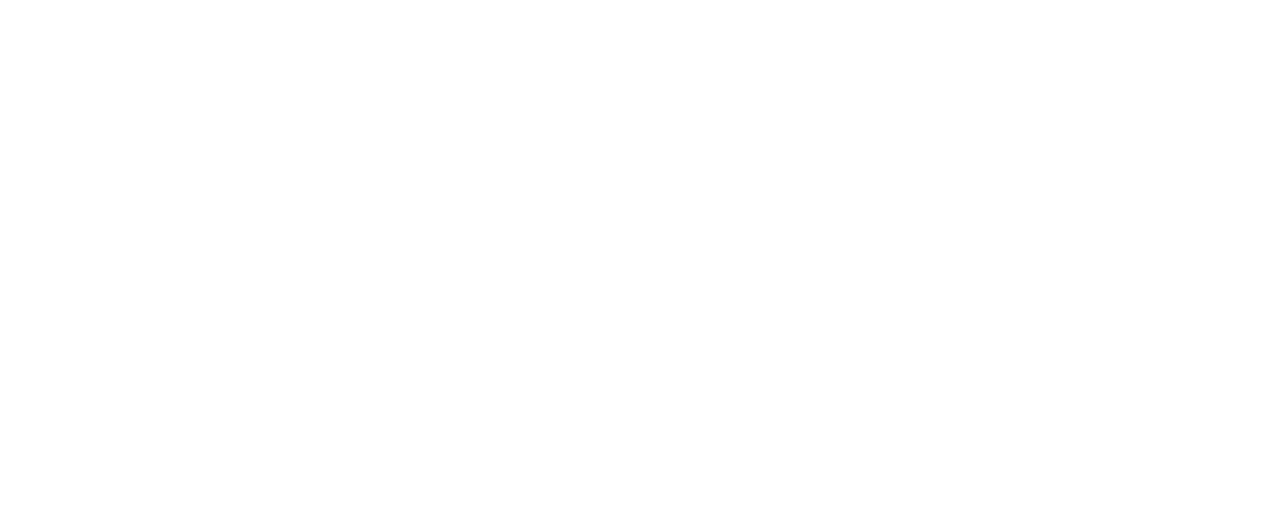
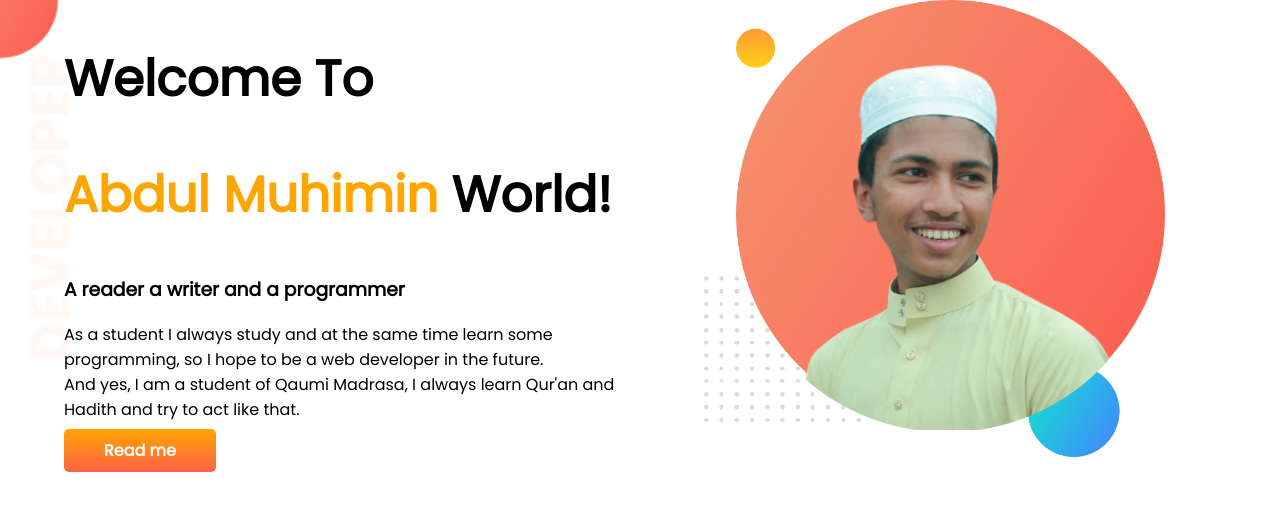
Before and after one commit to abdulmuhaimin2050/Developar-Portfolio, a plain HTML site: page index.html in a window 1280 px wide. Drawn offline with Linux system fonts and the light colour scheme.

Commit message:
some disain added

```diff
--- a/index.html
+++ b/index.html
@@ -1,13 +1,34 @@
 <!DOCTYPE html>
 <html lang="en">
+
 <head>
     <meta charset="UTF-8">
     <meta http-equiv="X-UA-Compatible" content="IE=edge">
     <meta name="viewport" content="width=device-width, initial-scale=1.0">
     <title>Abdul Muhaimin Portfolio</title>
+    <link rel="preconnect" href="https://fonts.googleapis.com">
+    <link rel="preconnect" href="https://fonts.gstatic.com" crossorigin>
+    <link href="https://fonts.googleapis.com/css2?family=Poppins&display=swap" rel="stylesheet">
     <link rel="stylesheet" href="style.css">
 </head>
+
 <body>
+    <section class="top-bennar">
+        <div class="half-width">
+            <h1>Welcome To</h1>
+            <h1><span class="orange-color">Abdul Muhimin</span> World!</h1>
+            <h3>A reader a writer and a programmer</h3>
+            <p>As a student I always study and at the same time learn some programming, so I hope to be a web developer
+                in
+                the future.<br>And yes, I am a student of Qaumi Madrasa, I always learn Qur'an and Hadith and try to
+                act
+                like that.</p>
+                <a class="link-button" target="_blank" href="https://web.facebook.com/abdulmuhaimin2004/">Read me</a>
+        </div>
+        <div class="half-width"><img src="images/myimg1.png" alt="Abdul Muhaimin"></div>
+
+    </section>
 
 </body>
+
 </html>
--- a/style.css
+++ b/style.css
@@ -0,0 +1,39 @@
+body{
+    font-family: 'Poppins', sans-serif;
+    margin: 0px;
+}
+
+h1{
+    font-size: 50px;
+}
+
+.orange-color{
+    color:orange
+}
+
+section{
+    display: flex;
+}
+
+.half-width{
+    width: 50%;
+    padding-left: 5%;
+}
+
+.half-width img{
+    width: 80%;
+}
+
+.link-button{
+    text-decoration: none;
+    background-image: linear-gradient(orange,tomato);
+    padding: 10px 40px;
+    color: white;
+    font-weight: 700;
+    border-radius: 5px;
+}
+
+.top-bennar{
+    background-image: url(images/top-banner.png);
+    background-repeat: no-repeat;
+}
```
Also changed, not shown: images/dream-bg.png (added), images/exp-bg.png (added), images/jhankar.png (added), images/jhankar2.png (added), images/my-bg.png (added), images/my-bg2.png (added), images/myimg1.png (added), images/myimg3.png (added), images/top-banner.png (added), 6 other files.
